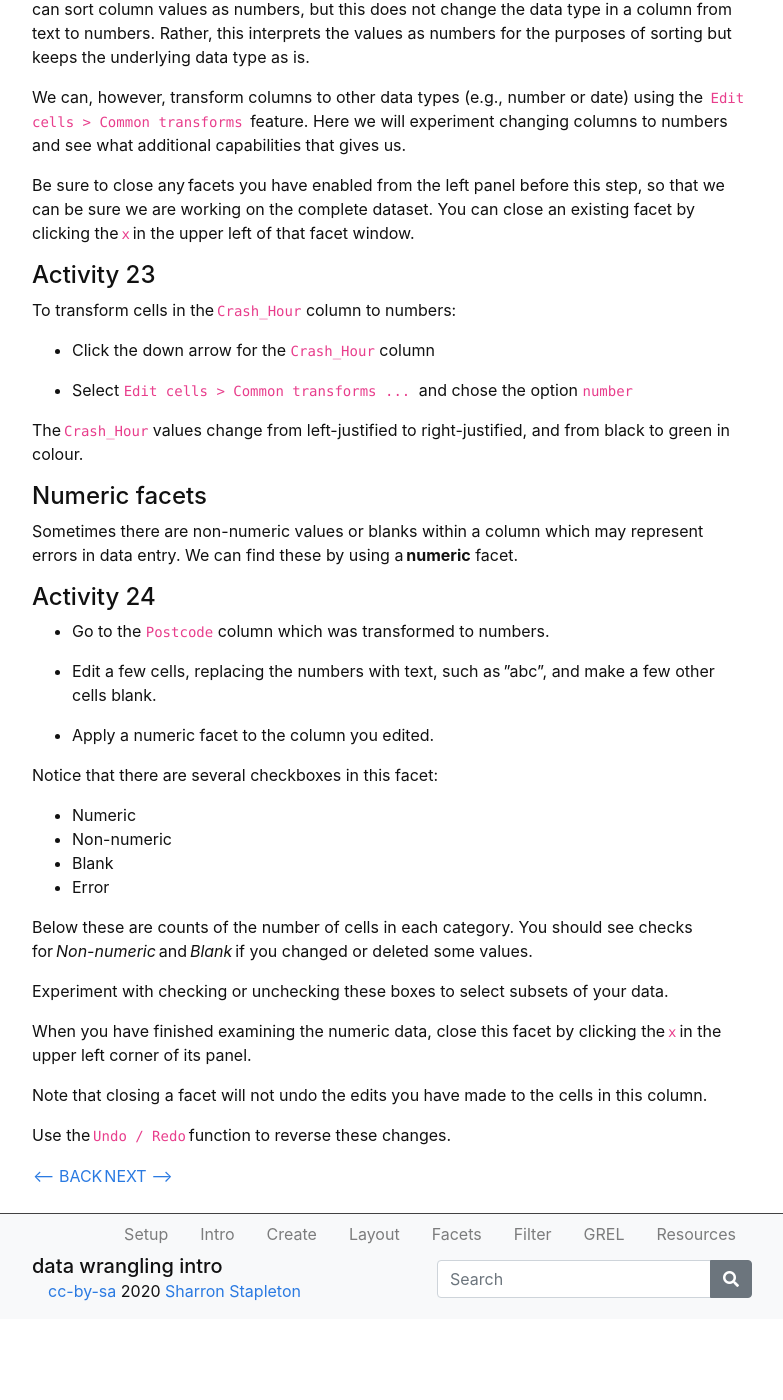
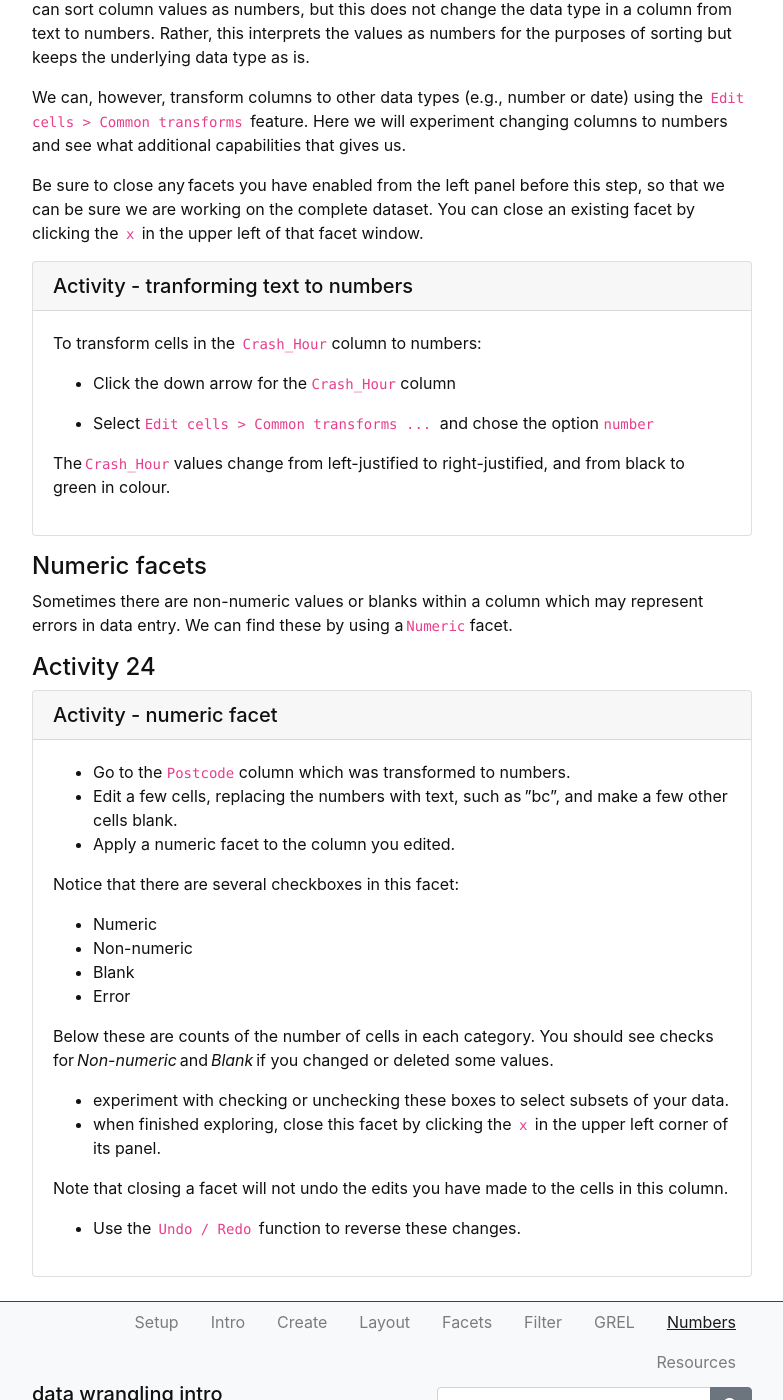
Before and after one commit to GULibrarySandbox/intro-data-wrangle, a Jekyll site: the page built from content/7-lesson.md, in a window 1280 px wide and 1400 px high, scrolled down 217 px. Shown: the whole window, without its empty margins (248-1031 px from the left). Built offline with Jekyll 4.4.1, drawn with Linux system fonts in a browser that asks for light colours; our own code applies the rules of GitHub Pages for plain Markdown files; before the commit the page ends 1536 px from its top, so only the background shows below that.

Commit message:
Update 7-lesson.md

```diff
--- a/content/7-lesson.md
+++ b/content/7-lesson.md
@@ -1,3 +1,7 @@
+---
+title: Numbers
+nav: true
+---
 # Examining Numbers in OpenRefine
 
 Let's explore what we can do with numbers.
@@ -6,45 +10,39 @@ When a table is imported into OpenRefine, all data is formatted as text. We saw
 
 We can, however, transform columns to other data types (e.g., number or date) using the  `Edit cells > Common transforms`  feature. Here we will experiment changing columns to numbers and see what additional capabilities that gives us.
 
-Be sure to close any facets you have enabled from the left panel before this step, so that we can be sure we are working on the complete dataset. You can close an existing facet by clicking the `x` in the upper left of that facet window.
+Be sure to close any facets you have enabled from the left panel before this step, so that we can be sure we are working on the complete dataset. You can close an existing facet by clicking the  `x`  in the upper left of that facet window.
 
-#### Activity 23
+{% capture text %}
+To transform cells in the  `Crash_Hour` column to numbers:
 
-To transform cells in the `Crash_Hour` column to numbers:
+- Click the down arrow for the  `Crash_Hour` column
 
-- Click the down arrow for the `Crash_Hour` column
+- Select  `Edit cells > Common transforms ... ` and chose the option  `number`
 
-- Select `Edit cells > Common transforms ... ` and chose the option `number`
-
-The `Crash_Hour` values change from left-justified to right-justified, and from black to green in colour.
+The `Crash_Hour` values change from left-justified to right-justified, and from black to green in colour.{% endcapture %} {% include card.md header="Activity - tranforming text to numbers" text=text %}
 
 #### Numeric facets
 
-Sometimes there are non-numeric values or blanks within a column which may represent errors in data entry. We can find these by using a **numeric** facet.
+Sometimes there are non-numeric values or blanks within a column which may represent errors in data entry. We can find these by using a `Numeric` facet.
 
 #### Activity 24
-
+{% capture text %}
 - Go to the `Postcode` column which was transformed to numbers.
-
-- Edit a few cells, replacing the numbers with text, such as "abc", and make a few other cells blank.
-
+- Edit a few cells, replacing the numbers with text, such as "bc", and make a few other cells blank.
 - Apply a numeric facet to the column you edited.
 
 Notice that there are several checkboxes in this facet:
 
-- Numeric
-- Non-numeric
-- Blank
-- Error
+  - Numeric
+  - Non-numeric
+  - Blank
+  - Error
 
 Below these are counts of the number of cells in each category. You should see checks for *Non-numeric* and *Blank* if you changed or deleted some values.
 
-Experiment with checking or unchecking these boxes to select subsets of your data.
-
-When you have finished examining the numeric data, close this facet by clicking the `x` in the upper left corner of its panel.
+- experiment with checking or unchecking these boxes to select subsets of your data.
+- when finished exploring, close this facet by clicking the  `x`  in the upper left corner of its panel.
 
 Note that closing a facet will not undo the edits you have made to the cells in this column.
 
-Use the `Undo / Redo` function to reverse these changes.
-
-[<-- BACK](data-wrangling-intro-for-hass-6.md) | [NEXT -->](data-wrangling-intro-for-hass-8.md)
+- Use the  `Undo / Redo`  function to reverse these changes.{% endcapture %} {% include card.md header="Activity - numeric facet" text=text %}
```
